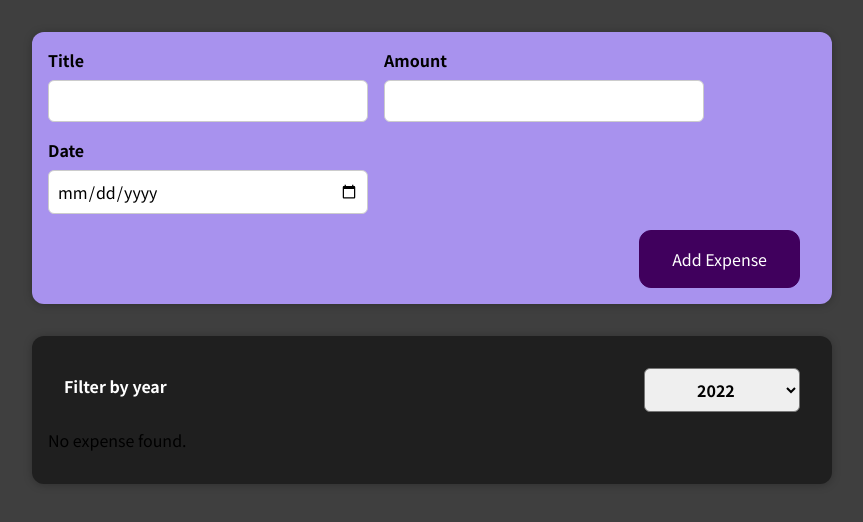
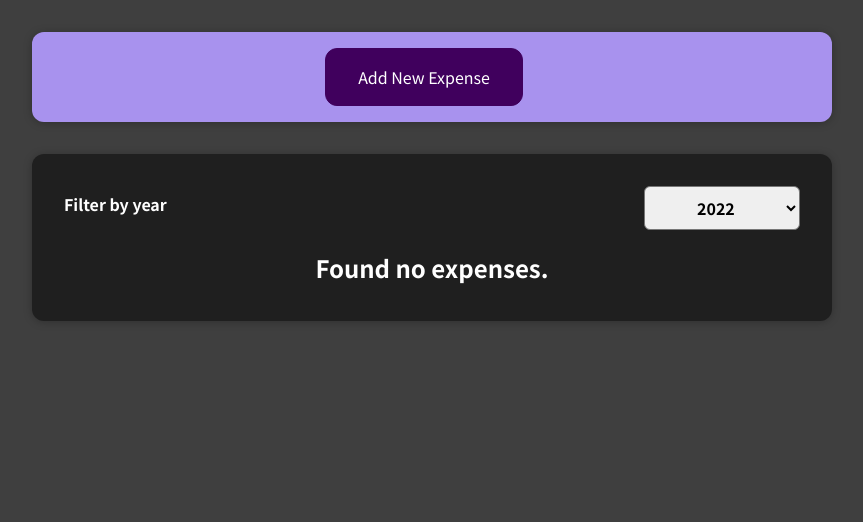
Before and after one commit to chanmin0905/react-myTutorial, a React (Create React App) app: page / in a window 1280 px wide. Shown: the top 522 px of the page, without its empty margins (208-1071 px from the left). Built offline with nearby package versions, Linux system fonts and the light colour scheme.

Commit message:
[feature] : 05-05-assignment-2-solution

```diff
--- a/src/components/Expenses/Expenses.js
+++ b/src/components/Expenses/Expenses.js
@@ -1,5 +1,5 @@
 import React, {useState} from "react";
-import ExpenseItem from "./ExpenseItem";
+import ExpensesList from "./ExpensesList";
 import ExpensesFilter from "./ExpensesFilter";
 
 import Card from "../UI/Card";
@@ -18,25 +18,10 @@
     return expense.date.getFullYear().toString() === filteredYear;
   });
 
-  let expensesContent = <p>No expense found.</p>;
-  if (filteredExpenses.length > 0) {
-    expensesContent =
-      filteredExpenses.length > 0 &&
-      filteredExpenses.map((expense) => (
-        <ExpenseItem
-          key={expense.id}
-          title={expense.title}
-          amount={expense.amount}
-          date={expense.date}
-        />
-      ));
-  }
-
   return (
     <Card className="expenses">
       <ExpensesFilter selected={filteredYear} onChangeFilter={filterChangeHandler} />
-
-      {expensesContent}
+      <ExpensesList filteredItems={filteredExpenses} />
 
       {/* {filteredExpenses.length === 0 && <p>No expense found.</p>}
       {filteredExpenses.length > 0 &&
--- /dev/null
+++ b/src/components/Expenses/ExpensesList.css
@@ -0,0 +1,9 @@
+.expenses-list {
+  list-style: none;
+  padding: 0;
+}
+
+.expenses-list__fallback {
+  color: white;
+  text-align: center;
+}
--- /dev/null
+++ b/src/components/Expenses/ExpensesList.js
@@ -0,0 +1,25 @@
+import React from "react";
+import ExpenseItem from "./ExpenseItem";
+import "./ExpensesList.css";
+
+const ExpensesList = ({filteredItems}) => {
+  if (filteredItems.length === 0) {
+    return <h2 className="expenses-list__fallback">Found no expenses.</h2>;
+  }
+
+  return (
+    <ul className="expenses-list">
+      {filteredItems.map((expense) => (
+        <ExpenseItem
+          key={expense.id}
+          title={expense.title}
+          amount={expense.amount}
+          date={expense.date}
+        />
+      ))}
+      ;
+    </ul>
+  );
+};
+
+export default ExpensesList;
--- a/src/components/NewExpense/ExpenseForm.js
+++ b/src/components/NewExpense/ExpenseForm.js
@@ -2,7 +2,7 @@
 
 import "./ExpenseForm.css";
 
-const ExpenseForm = ({onSaveExpenseData}) => {
+const ExpenseForm = ({onCancel, onSaveExpenseData}) => {
   const [enteredTitle, setEnteredTitle] = useState("");
   const [enteredAmount, setEnteredAmount] = useState("");
   const [enteredDate, setEnteredDate] = useState("");
@@ -89,6 +89,9 @@
         </div>
       </div>
       <div className="new-expense__actions">
+        <button type="button" onClick={onCancel}>
+          Cancel
+        </button>
         <button type="submit">Add Expense</button>
       </div>
     </form>
--- a/src/components/NewExpense/NewExpense.js
+++ b/src/components/NewExpense/NewExpense.js
@@ -1,20 +1,45 @@
-import React from "react";
+import React, {useState} from "react";
 
 import ExpenseForm from "./ExpenseForm";
 import "./NewExpense.css";
 
 const NewExpense = ({onAddExpense}) => {
+  const [isEditing, setIsEditing] = useState(false);
+
   const saveExpenseDataHandler = (enteredExpenseData) => {
     const expenseData = {
       ...enteredExpenseData,
       id: Math.random().toString(),
     };
     onAddExpense(expenseData);
+
+    // Form이 제출되고 난뒤에 버튼을 누르면 닫히도록
+    setIsEditing(false);
+  };
+
+  const transTrue = () => {
+    setIsEditing(true);
+  };
+  const transFalse = () => {
+    setIsEditing(false);
   };
 
   return (
     <div className="new-expense">
-      <ExpenseForm onSaveExpenseData={saveExpenseDataHandler} />
+      {/* 삼항 연산자 사용 */}
+      {/* {isEditing ? (
+        <ExpenseForm onCancel={transFalse} onSaveExpenseData={saveExpenseDataHandler} />
+      ) : (
+        <button onClick={transTrue}>Add New Expense</button>
+      )} */}
+
+      {/* isEditing 이 false이면, 뒤에 내용이 출력된다. */}
+      {!isEditing && <button onClick={transTrue}>Add New Expense</button>}
+
+      {/* isEditing이 true이면, 뒤에 내용이 출력된다. */}
+      {isEditing && (
+        <ExpenseForm onCancel={transFalse} onSaveExpenseData={saveExpenseDataHandler} />
+      )}
     </div>
   );
 };
```
